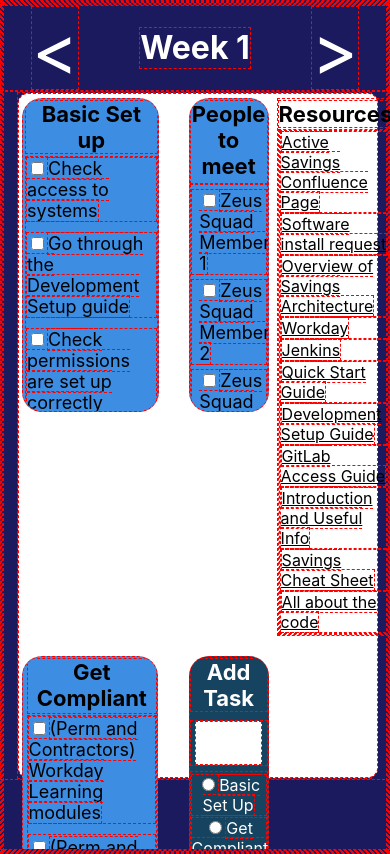
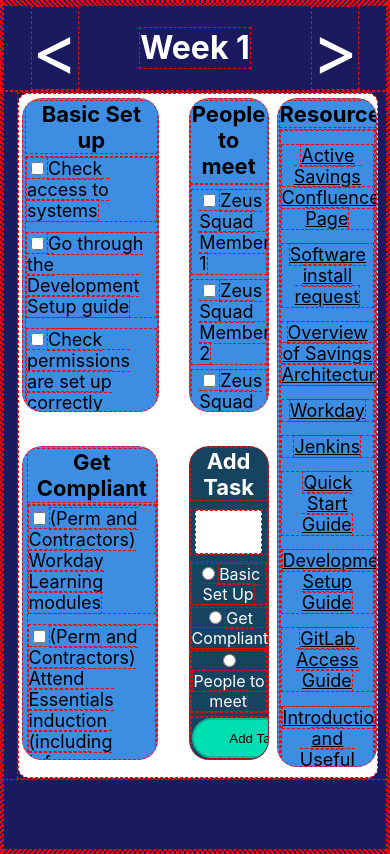
Before and after one commit to DavidMcGregor1/newMvFrontendProject, a React (Create React App) app: page /welcome/developer in a window 390 px wide. Built offline with nearby package versions, Linux system fonts and the light colour scheme.

Commit message:
finished adding resources component to all the dev pages

```diff
--- a/src/DevPageComponents/Week1Div.js
+++ b/src/DevPageComponents/Week1Div.js
@@ -189,7 +189,12 @@ const Week1Div = () => {
           </div>
         </div>
       </div> */}
-      <ResourcesComponent resources={devAllResources} />
+      <ResourcesComponent
+        resources={devAllResources}
+        varient="devWeek1Resources"
+        mainDiv="devWeek1MainResourceDiv"
+        resourceItem="devWeek1ResourceItem"
+      />
 
       <div className="getCompliant">
         <h3 className="FirstWeekSectionHeader" id="getCompliantHeader">
--- a/src/UniversalComponents/ResourcesComponent.css
+++ b/src/UniversalComponents/ResourcesComponent.css
@@ -50,7 +50,7 @@
   }
 
   .universal-DevFirstMonthResourceItem {
-    margin-top: 13%;
+    margin-top: 11%;
     padding: 0%;
     font-size: large;
     font-weight: 400;
@@ -97,6 +97,55 @@
     overflow: auto;
     text-align: center;
   }
+
+  .universal-devWeek1MainResourceDiv {
+    text-align: center;
+}
+
+.universal-devWeek1ResourceItem {
+    margin-top: 7%;
+    padding: 0%;
+    font-size: large;
+    font-weight: 400;
+}
+@media only screen and (max-width: 1580px) {
+    .universal-devWeek1ResourceItem {
+        margin-top: 8%;
+        padding: 0%;
+        font-size: large;
+        font-weight: 400;
+    }
+  }
+
+@media only screen and (max-width: 1400px) {
+    .universal-devWeek1ResourceItem {
+        margin-top: 10%;
+        padding: 0%;
+        font-size: large;
+        font-weight: 400;
+    }
+  }
+
+  @media only screen and (max-width: 1100px) {
+    .universal-devWeek1ResourceItem {
+        margin-top: 12%;
+        padding: 0%;
+        font-size: large;
+        font-weight: 400;
+
+    }
+  }
+
+  @media only screen and (max-width: 800px) {
+    .universal-devWeek1ResourceItem {
+        margin-top: 14%;
+        padding: 0%;
+        font-size: large;
+        font-weight: 400;
+
+    }
+  }
+
 
     /* ---------- DEV 2 WEEKS ---------- */
 
```
